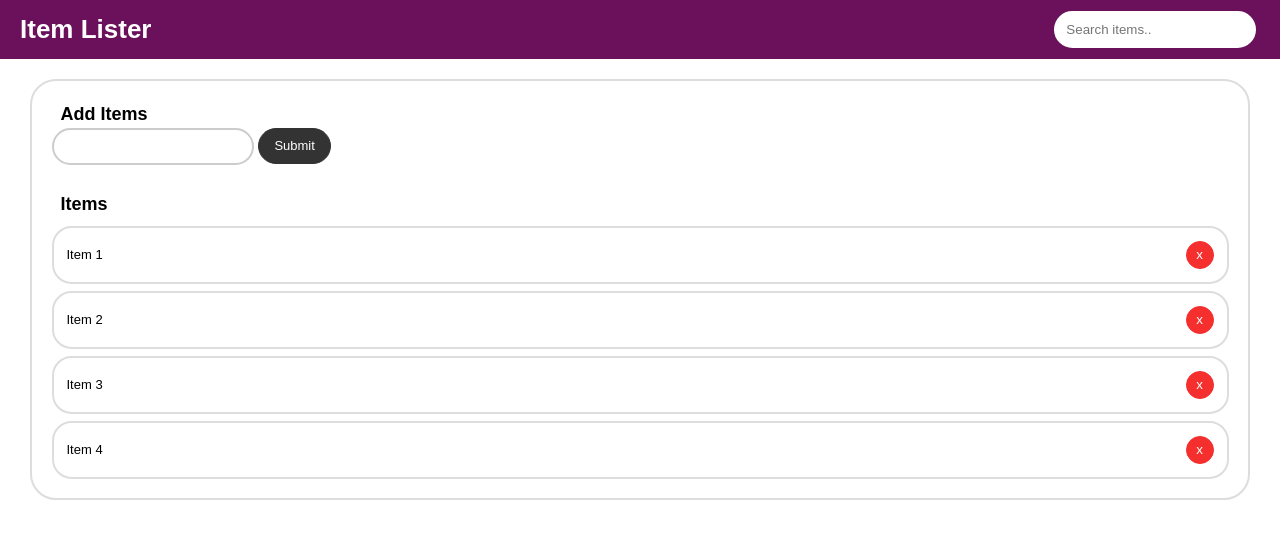
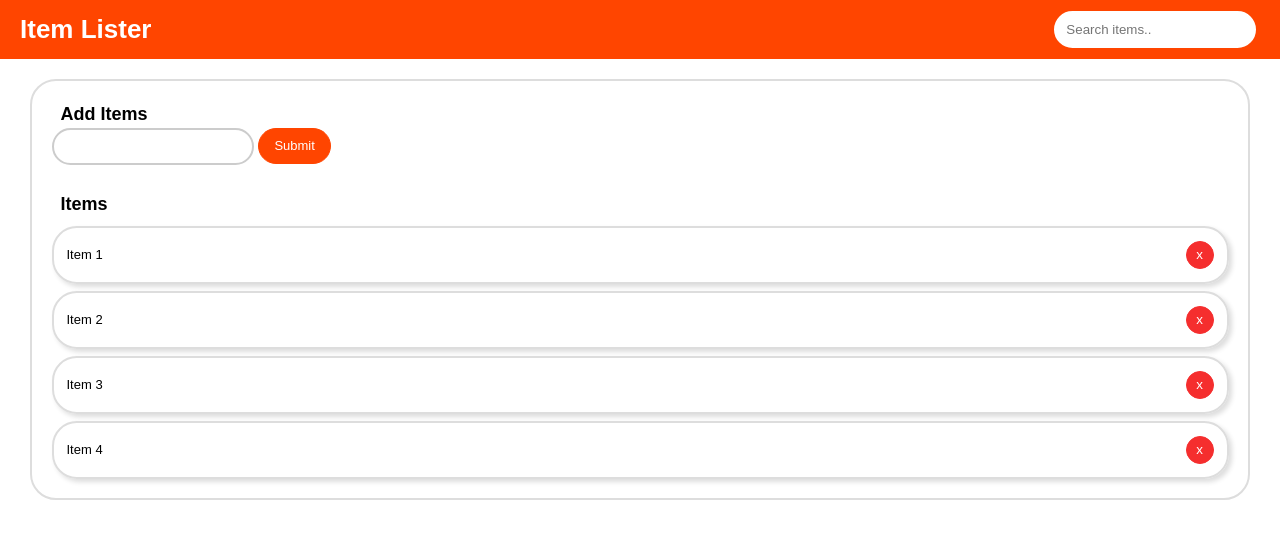
Before and after one commit to bravo-stack/Item-Lister, a plain HTML site: page index.html in a window 1280 px wide. Drawn offline with Linux system fonts and the light colour scheme.

Commit message:
modified the btn, header bg-color, added border radius and box shadow

```diff
--- a/css/style.css
+++ b/css/style.css
@@ -11,7 +11,7 @@ body {
 }
 
 #main-header {
-    background-color: rgb(107, 17, 92);
+    background-color: rgb(255, 69, 0);
     display: flex;
     justify-content: space-between;
     align-items: center;
@@ -68,8 +68,8 @@ input[type="search"] {
 }
 
 .btn {
-    border: 1px solid #333;
-    background-color: #333;
+    border: 1px solid #ff4500;
+    background-color: #ff4500;
     color: white;
     height: 2.8em;
     padding: 0.2em 1.2em;
@@ -79,8 +79,6 @@ input[type="search"] {
 }
 
 .btn:hover {
-    background-color: #555;
-    border-color: #555;
     transform: scale(1.1);
 }
 
@@ -94,7 +92,8 @@ input[type="search"] {
     display: flex;
     align-items: center;
     justify-content: space-between;
-    border-radius: 1.5em;
+    border-radius: 1.9em;
+    box-shadow: 3px 3px 5px #ddd;
 }
 
 .list-group-item:first-child {
```
